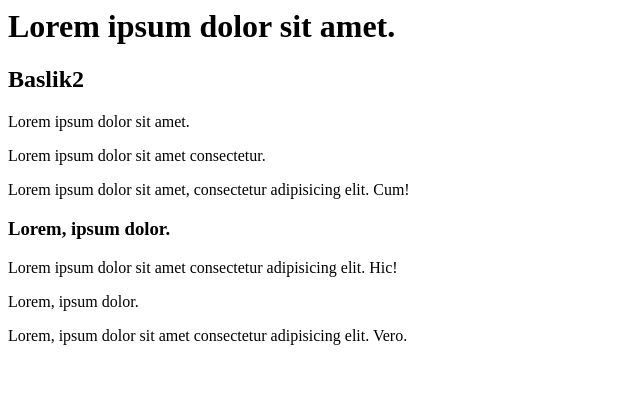
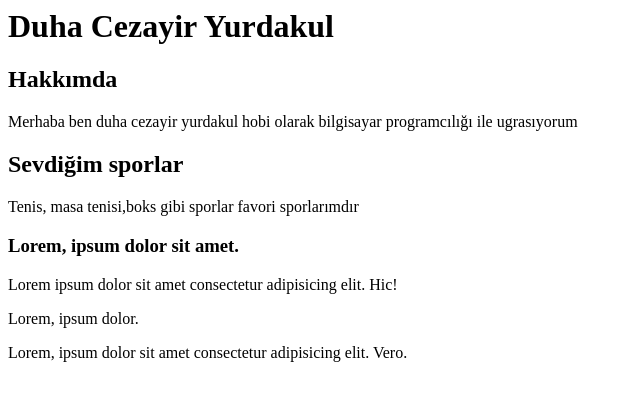
Before and after one commit to DuhaYurdakul/Homework1, a plain HTML site: page index.html in a window 1280 px wide. Shown: the whole page, without its empty margins (0-640 px from the left). Drawn offline with Linux system fonts and the light colour scheme.

Commit message:
Update index.html

```diff
--- a/index.html
+++ b/index.html
@@ -1,16 +1,20 @@
 <head>
 
-    <h1>Lorem ipsum dolor sit amet.</h1>
+    <h1>Duha Cezayir Yurdakul</h1>
      <!--Baslik h1,h2,h3,h4,h5, diye gidio-->
     <!-- ctrl ö açıklama satırı -->
 
-    <h2>Baslik2</h2>
+    <h2>Hakkımda</h2>
 
-    <p>Lorem ipsum dolor sit amet.</p>
-    <p>Lorem ipsum dolor sit amet consectetur.</p>
-    <p>Lorem ipsum dolor sit amet, consectetur adipisicing elit. Cum!</p>
+    <p>Merhaba ben duha cezayir yurdakul hobi olarak bilgisayar programcılığı ile ugrasıyorum</p>
+    <!-- yeni basladim -->
+    <h2>Sevdiğim sporlar</h2>
 
-    <h3>Lorem, ipsum dolor.</h3>
+    <p>Tenis, masa tenisi,boks gibi sporlar favori sporlarımdır</p>
+<!-- alistirma satirim. -->
+
+    <h3>Lorem, ipsum dolor sit amet.</h3>
+
     <p>Lorem ipsum dolor sit amet consectetur adipisicing elit. Hic!</p>
     <p>Lorem, ipsum dolor.</p>
     <p>Lorem, ipsum dolor sit amet consectetur adipisicing elit. Vero.</p>
```
